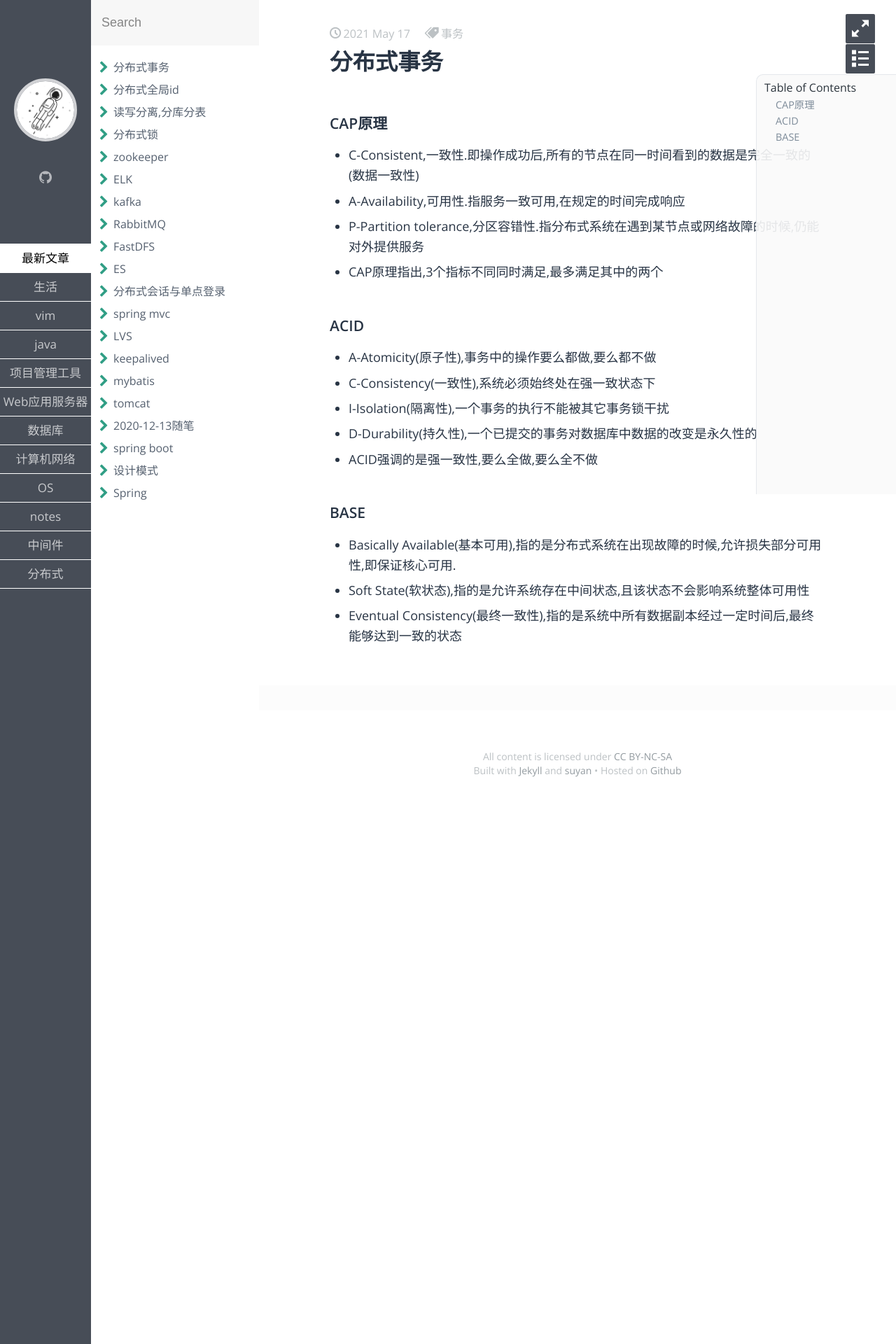
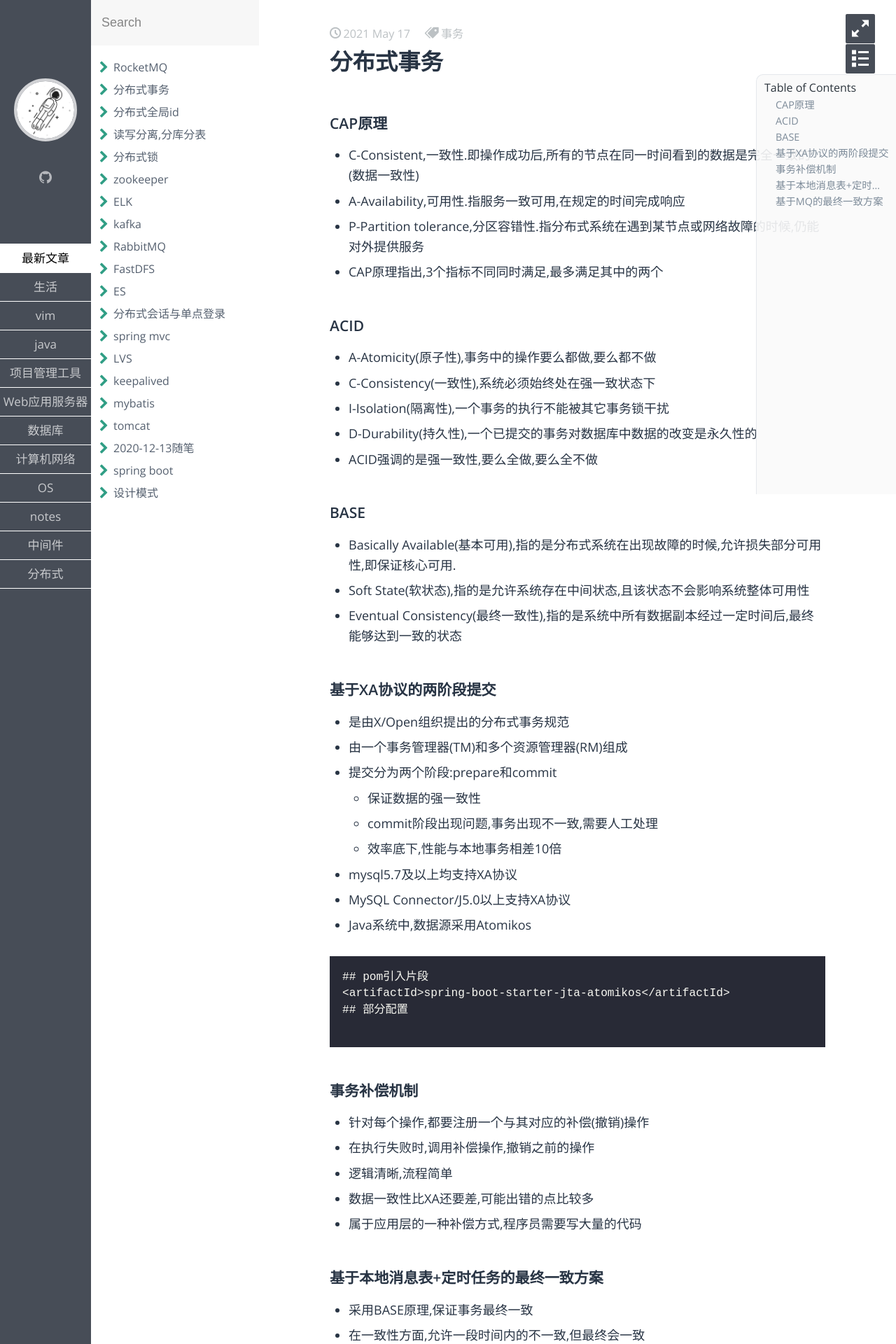
Before and after one commit to zlmlzz/zlmlzz.github.io, a Jekyll site: the page built from _posts/分布式/2021-05-17-分布式事务.md, in a window 1280 px wide. Shown: the top 1920 px of the page at 70% size. Built offline with Jekyll 4.4.1, drawn with Linux system fonts in a browser that asks for light colours; some web fonts are replaced; some of the changed text lies outside the part shown.

Commit message:
分布式事务&&rocketmq

````diff
--- a/_posts/分布式/2021-05-17-分布式事务.md
+++ b/_posts/分布式/2021-05-17-分布式事务.md
@@ -22,3 +22,49 @@ keywords: 分布式,事务
 * Basically Available(基本可用),指的是分布式系统在出现故障的时候,允许损失部分可用性,即保证核心可用.
 * Soft State(软状态),指的是允许系统存在中间状态,且该状态不会影响系统整体可用性
 * Eventual Consistency(最终一致性),指的是系统中所有数据副本经过一定时间后,最终能够达到一致的状态
+
+### 基于XA协议的两阶段提交
+* 是由X/Open组织提出的分布式事务规范
+* 由一个事务管理器(TM)和多个资源管理器(RM)组成
+* 提交分为两个阶段:prepare和commit
+    * 保证数据的强一致性
+    * commit阶段出现问题,事务出现不一致,需要人工处理
+    * 效率底下,性能与本地事务相差10倍
+* mysql5.7及以上均支持XA协议
+* MySQL Connector/J5.0以上支持XA协议
+* Java系统中,数据源采用Atomikos
+
+```
+## pom引入片段
+<artifactId>spring-boot-starter-jta-atomikos</artifactId>
+## 部分配置
+
+```
+### 事务补偿机制
+* 针对每个操作,都要注册一个与其对应的补偿(撤销)操作
+* 在执行失败时,调用补偿操作,撤销之前的操作
+* 逻辑清晰,流程简单
+* 数据一致性比XA还要差,可能出错的点比较多
+* 属于应用层的一种补偿方式,程序员需要写大量的代码
+
+### 基于本地消息表+定时任务的最终一致方案
+* 采用BASE原理,保证事务最终一致
+* 在一致性方面,允许一段时间内的不一致,但最终会一致
+* 将本事务外的操作记录在消息表中
+* 其它事务提供操作接口
+* 定时任务轮询本地消息表,将未执行的消息发送给操作接口
+* 操作接口处理成功,返回成功标识,处理失败返回失败标识
+* 定时任务接到标识,更新消息状态
+* 对于屡次失败的消息,可以设置最大失败次数
+* 超过最大失败次数的消息,不再进行接口调用,等待人工处理
+* 避免了分布式事务,实现了最终一致性
+* 重试时的幂等性操作要注意
+
+### 基于MQ的最终一致方案
+* 原理,流程与本地消息表类似
+* 不同点
+    * 本地消息表改为MQ
+    * 定时任务改为MQ的消费者
+* 不依赖定时任务,基于MQ更高效,更可靠
+* 适合于公司内的系统
+* 不同公司之间无法基于MQ,本地消息表更合适
````
Also changed, not shown: _posts/middleware/2021-05-22-RocketMQ.md (added, +14 -0 lines).
